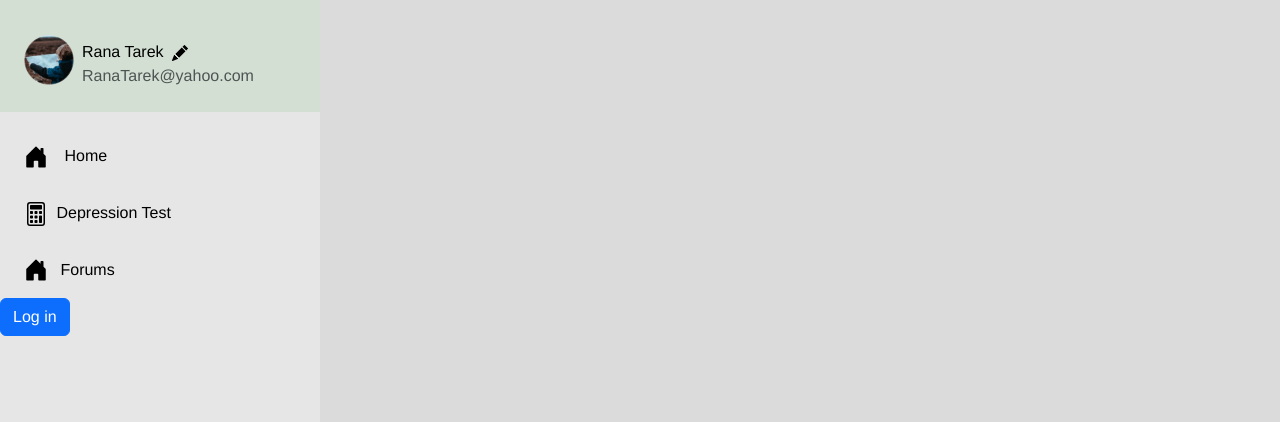
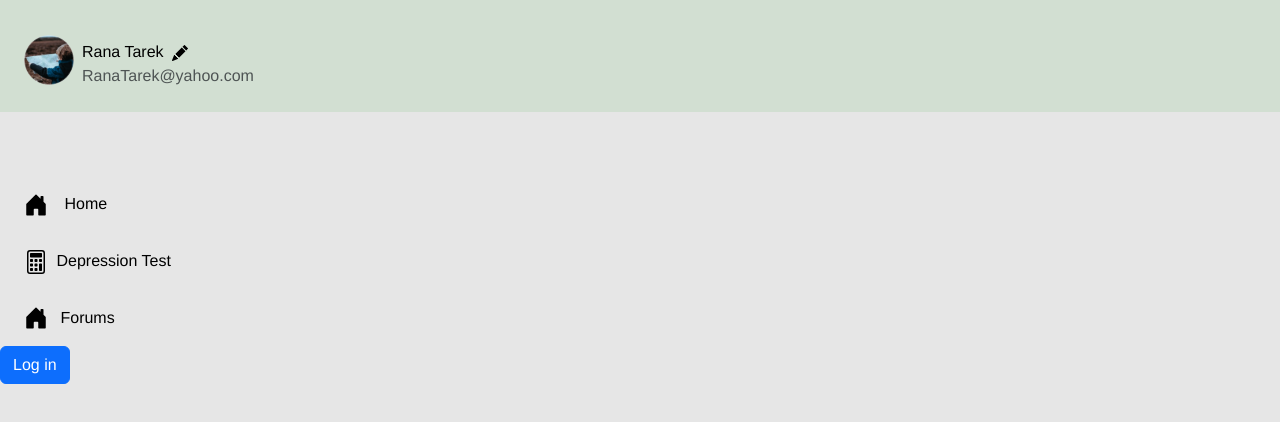
Before and after one commit to Ranatarek22/Mental-Health, a React (Create React App) app: page /user in a window 1280 px wide. Shown: the top 422 px of the page. Built offline with nearby package versions, Linux system fonts and the light colour scheme.

Commit message:
SidebarUpdated

```diff
--- a/src/components/navigation/SideBar/sidebar.jsx
+++ b/src/components/navigation/SideBar/sidebar.jsx
@@ -18,30 +18,19 @@ const Sidebar = () => {
     removeActiveUser();
     toast.success("Log out successfully");
     navigate("/");
-    window.location.reload();
+    // window.location.reload();
   };
 
   return (
-    <div>
-      {/* Sidebar
-      {isAuthenticated ? (
-        <Button type="button" onClick={logOutHandler}>
-          Log out
-        </Button>
-      ) : (
-        <Button type="button" onClick={() => navigate("/login")}>
-          Log in
-        </Button>
-      )} */}
-      <div className="container-fluid ">
-        <div className="row flex-nowrap">
-          <div className="col-auto col-md-4 col-xl-3 col-sm-2 px-0 sidebar">
+    <div className=" container-sidebar">
+      <div className=" flex-nowrap">
+        <div className=" sidebar">
           <div className="d-flex flex-column align-items-center align-items-sm-start text-white min-vh-100">
             <div className="user">
               <div className="dropdown pb-3">
                 <a
                   href="#"
-                    class="d-flex align-items-center text-black text-decoration-none  pt-3 px-3 m-2"
+                  className="d-flex align-items-center text-black text-decoration-none  pt-3 px-3 m-2"
                   id="dropdownUser1"
                   data-bs-toggle="dropdown"
                   aria-expanded="false"
@@ -49,7 +38,7 @@ const Sidebar = () => {
                   <img
                     src="user.png"
                     alt="hugenerd"
-                      class="rounded-circle me-2 mt-2 user-img"
+                    className="rounded-circle me-2 mt-2 user-img"
                   />
                   <div>
                     <span className=" pt-3 user-name">
@@ -83,15 +72,15 @@ const Sidebar = () => {
                 className="nav nav-pills flex-column mb-sm-auto mb-0 align-items-center align-items-sm-start"
                 id="menu"
               >
-                  <li className="nav-item d-flex align-items-center">
+                <li className="nav-item d-flex align-items-center w-100">
                   <a href="#" className="nav-link align-middle px-0 m-2">
                     <BsFillHouseDoorFill className="fs-4 mx-3 me-1 text-black" />{" "}
                     <span className=" ms-2  text-black user-link">Home</span>
                   </a>
                 </li>
 
-                  <li>
-                    <a href="#" className="nav-link px-0 align-middle m-2">
+                <li className="nav-item d-flex align-items-center w-100">
+                  <a href="#" className="nav-link px-0 align-middle m-2 w-100">
                     {" "}
                     <BsCalculator className="fs-4 mx-3 me-1 text-black" />{" "}
                     <span className="ms-1text-black text-black user-link">
@@ -99,8 +88,8 @@ const Sidebar = () => {
                     </span>
                   </a>
                 </li>
-                  <li>
-                    <a href="#" className="nav-link px-0 align-middle m-2">
+                <li className="nav-item d-flex align-items-center w-100">
+                  <a href="#" className="nav-link px-0 align-middle m-2 ">
                     <BsFillHouseDoorFill className="fs-4 mx-3 me-1 text-black " />{" "}
                     <span className="ms-1  text-black user-link">Forums</span>{" "}
                   </a>
@@ -113,7 +102,7 @@ const Sidebar = () => {
                 <div className=" logout d-flex align-items-center">
                   <HiOutlineLogout className="fs-4 mx-3 me-1 text-white" />
                   <Button
-                      className="ms-2  text-white user-link "
+                    className="ms-2 text-white user-link "
                     onClick={logOutHandler}
                     style={{ backgroundColor: "black", borderColor: "black" }}
                   >
@@ -130,7 +119,6 @@ const Sidebar = () => {
         </div>
       </div>
     </div>
-    </div>
   );
 };
 
```
Lines whose indentation alone changed are shown as unchanged.
